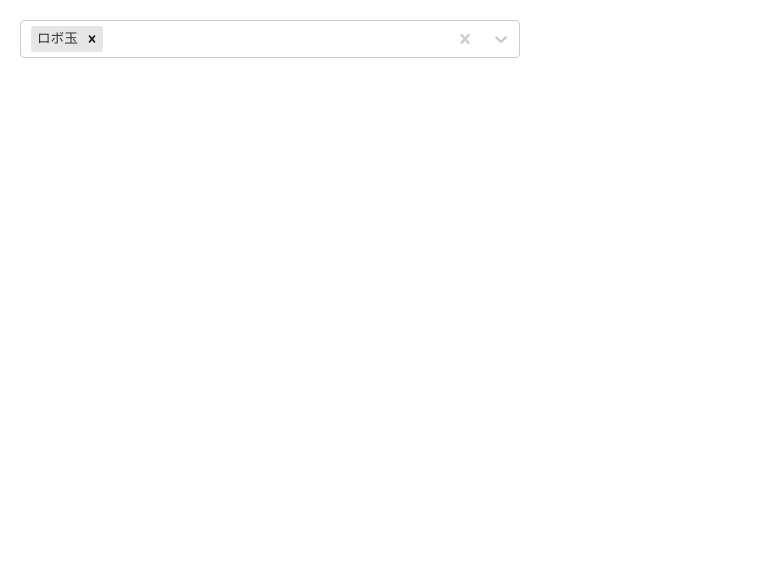
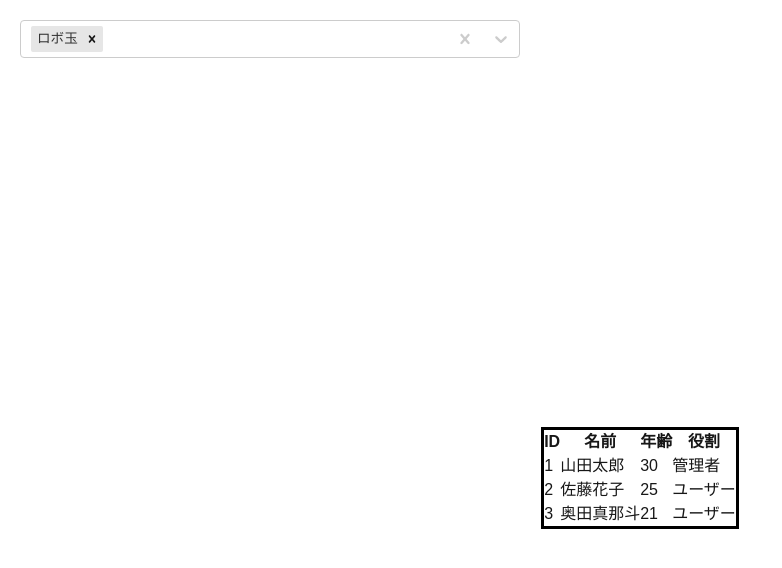
Before and after one commit to wasabi49/ocs-systemDevelopmentExercises, a Next.js app in the folder mbs/: page /Delivery/DeliveryList in a window 1280 px wide. Shown: the top 568 px of the page, without its empty margins (0-782 px from the left). Built offline with nearby package versions, Linux system fonts and the light colour scheme.

Commit message:
納品管理の変更

```diff
--- /dev/null
+++ b/mbs/app/Delivery/DeliveryList/DynamicTable.tsx
@@ -0,0 +1,36 @@
+"use client";
+
+
+import React from 'react';
+
+type DynamicTableProps = {
+  headers: { label: string; key: string }[];
+  data: { id: number; name: string; role: string }[];
+};
+
+const DynamicTable : React.FC<DynamicTableProps> = ({ headers, data }) => {
+  return (
+    <div className="flex justify-center items-center h-screen">
+    <table style={{ border: '3px solid black' }}>
+      <thead>
+        <tr>
+          {headers.map((header: { label: string | number | bigint | boolean | React.ReactElement<unknown, string | React.JSXElementConstructor<any>> | Iterable<React.ReactNode> | React.ReactPortal | Promise<string | number | bigint | boolean | React.ReactPortal | React.ReactElement<unknown, string | React.JSXElementConstructor<any>> | Iterable<React.ReactNode> | null | undefined> | null | undefined; }, i: React.Key | null | undefined) => (
+            <th key={i}>{header.label}</th>
+          ))}
+        </tr>
+      </thead>
+      <tbody>
+        {data.map((row: { [x: string]: string | number | bigint | boolean | React.ReactElement<unknown, string | React.JSXElementConstructor<any>> | Iterable<React.ReactNode> | React.ReactPortal | Promise<string | number | bigint | boolean | React.ReactPortal | React.ReactElement<unknown, string | React.JSXElementConstructor<any>> | Iterable<React.ReactNode> | null | undefined> | null | undefined; }, rowIndex: React.Key | null | undefined) => (
+          <tr key={rowIndex}>
+            {headers.map((header: { key: string | number; }, i: React.Key | null | undefined) => (
+              <td key={i}>{row[header.key]}</td>
+            ))}
+          </tr>
+        ))}
+      </tbody>
+    </table>
+    </div>
+  );
+}
+
+export default DynamicTable;
--- /dev/null
+++ b/mbs/app/Delivery/DeliveryList/SearchMultiSelectBox.tsx
@@ -0,0 +1,59 @@
+"use client";
+import { useState } from "react";
+import Select from "react-select";
+
+export interface OptionType {
+    id: number;
+    value: string;
+    label: string;
+    isCat: boolean;
+  }
+
+  const SearchMultiSelectBox = () => {
+    /**
+     * 選択肢のリスト
+     *「key: value」は、自由に追加が可能なので、使い勝手がいい。
+     */
+    const options = [
+      { id: 1, value: "robotama", label: "ロボ玉", isCat: false },
+      { id: 2, value: "maritama", label: "まり玉", isCat: false },
+      { id: 3, value: "hakutou", label: "白桃さん", isCat: true },
+      { id: 4, value: "momo", label: "ももちゃん", isCat: true },
+      { id: 5, value: "pyupyumaru", label: "ぴゅぴゅ丸", isCat: true },
+    ];
+
+    const [selectedValue, setSelectedValue] = useState([options[0]]);
+
+    const handleChange = (options: OptionType[] | null) => {
+      console.log("Select変更");
+      console.log("option", options);
+      if (options) {
+        setSelectedValue([...options]);
+      }
+    };
+
+    return (
+      <div style={{ width: "500px", margin: "20px" }}>
+        <Select
+          /** SelectBox の id */
+          instanceId="search-select-box"
+          defaultValue={selectedValue}
+          options={options}
+          onChange={(options) => (options ? handleChange([...options]) : null)}
+          /** 検索で、該当なしの場合のメッセージ */
+          noOptionsMessage={() => "ペットが見つかりません"}
+          placeholder="ペットを選んでください"
+          /** 検索可能・オプション */
+          isSearchable={true}
+          components={{
+            /** Defaultで表示されているセパレーターを消す */
+            IndicatorSeparator: () => null,
+          }}
+          /** 複数選択・可能 */
+          isMulti
+        />
+      </div>
+    );
+  };
+
+  export default SearchMultiSelectBox;
--- a/mbs/app/Delivery/DeliveryList/page.tsx
+++ b/mbs/app/Delivery/DeliveryList/page.tsx
@@ -1,61 +1,27 @@
-"use client";
-
-import { useState } from "react";
-import Select from "react-select";
+import DynamicTable from "./DynamicTable"
+import SearchMultiSelectBox from "./SearchMultiSelectBox"
 
 
-export interface OptionType {
-  id: number;
-  value: string;
-  label: string;
-  isCat: boolean;
+
+const DeliveryList = () => {
+  const headers = [
+    { label: 'ID', key: 'id' },
+    { label: '名前', key: 'name' },
+    { label: '年齢', key: 'age' },
+    { label: '役割', key: 'role' },
+  ];
+
+  const data = [
+    { id: 1, name: '山田太郎', age: 30, role: '管理者' },
+    { id: 2, name: '佐藤花子', age: 25, role: 'ユーザー' },
+    { id: 3, name: '奥田真那斗', age: 21, role: 'ユーザー' },
+  ];
+  return(
+    <div>
+    <SearchMultiSelectBox/>
+    <DynamicTable headers={headers} data={data} />
+    </div>
+  );
 }
 
-const SearchMultiSelectBox = () => {
-  /**
-   * 選択肢のリスト
-   *「key: value」は、自由に追加が可能なので、使い勝手がいい。
-   */
-  const options = [
-    { id: 1, value: "robotama", label: "ロボ玉", isCat: false },
-    { id: 2, value: "maritama", label: "まり玉", isCat: false },
-    { id: 3, value: "hakutou", label: "白桃さん", isCat: true },
-    { id: 4, value: "momo", label: "ももちゃん", isCat: true },
-    { id: 5, value: "pyupyumaru", label: "ぴゅぴゅ丸", isCat: true },
-  ];
-
-  const [selectedValue, setSelectedValue] = useState([options[0]]);
-
-  const handleChange = (options: OptionType[] | null) => {
-    console.log("Select変更");
-    console.log("option", options);
-    if (options) {
-      setSelectedValue([...options]);
-    }
-  };
-
-  return (
-    <div style={{ width: "500px", margin: "20px" }}>
-      <Select
-        /** SelectBox の id */
-        instanceId="search-select-box"
-        defaultValue={selectedValue}
-        options={options}
-        onChange={(options) => (options ? handleChange([...options]) : null)}
-        /** 検索で、該当なしの場合のメッセージ */
-        noOptionsMessage={() => "ペットが見つかりません"}
-        placeholder="ペットを選んでください"
-        /** 検索可能・オプション */
-        isSearchable={true}
-        components={{
-          /** Defaultで表示されているセパレーターを消す */
-          IndicatorSeparator: () => null,
-        }}
-        /** 複数選択・可能 */
-        isMulti
-      />
-    </div>
-  );
-};
-
-export default SearchMultiSelectBox;
+export default DeliveryList
--- a/mbs/package.json
+++ b/mbs/package.json
@@ -11,7 +11,8 @@
   "dependencies": {
     "next": "15.3.1",
     "react": "^19.0.0",
-    "react-dom": "^19.0.0"
+    "react-dom": "^19.0.0",
+    "react-select": "^5.10.1"
   },
   "devDependencies": {
     "@eslint/eslintrc": "^3",
```
Also changed, not shown: 1 other file (tests, documents, lock files or other folders).
